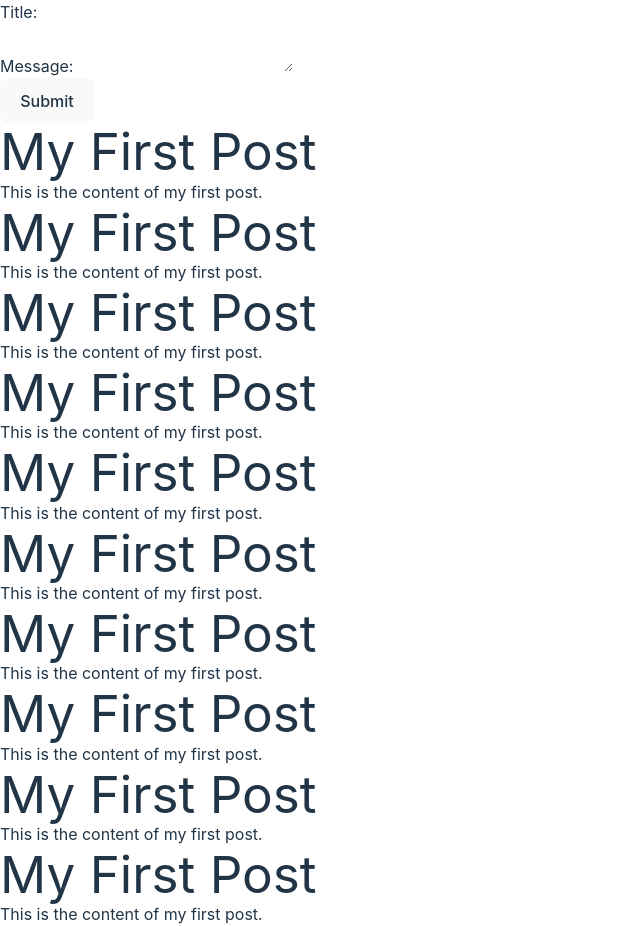
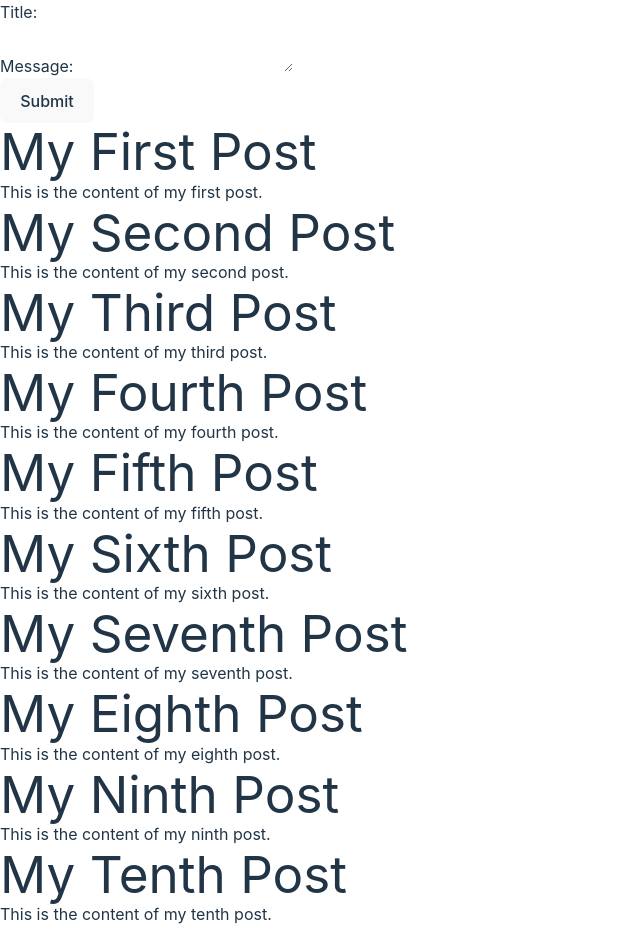
Before and after one commit to YannisOuld/SocialNetwork, a Vue app: page / in a window 1280 px wide. Shown: the whole page, without its empty margins (0-640 px from the left). Built offline with nearby package versions, Linux system fonts and the light colour scheme.

Commit message:
array fix

```diff
--- a/src/App.vue
+++ b/src/App.vue
@@ -3,7 +3,7 @@ import Postform from "./components/Postform.vue";
 import Post from "./components/Post.vue";
 import { ref } from "vue";
 
-const arr = [
+const arr = ref([
   { title: "My First Post", message: "This is the content of my first post." },
   {
     title: "My Second Post",
@@ -32,15 +32,15 @@ const arr = [
     title: "My Tenth Post",
     message: "This is the content of my tenth post.",
   },
-];
+]);
 </script>
 
 <template>
   <div className="flex flex-row w-full">
-    <Postform />
+    <Postform :arr="arr" />
     <ul clasName="flex flex-col">
       <li v-for="post in arr" :key="post.title">
-        <Post :post="post" />
+        <Post :title="post.title" :message="post.message" />
       </li>
     </ul>
   </div>
--- a/src/components/Post.vue
+++ b/src/components/Post.vue
@@ -6,10 +6,8 @@
 </template>
 
 <script setup>
-import { ref } from "vue";
-
-const post = ref({
-  title: "My First Post",
-  message: "This is the content of my first post.",
+const post = defineProps({
+  title: String,
+  message: String,
 });
 </script>
--- a/src/components/Postform.vue
+++ b/src/components/Postform.vue
@@ -23,27 +23,27 @@
 
 <script setup>
 import { ref } from "vue";
-
 const title = ref(null);
 const message = ref(null);
 
 function submitForm() {
-  const formData = new FormData();
+  const formData = {
+    title: "",
+    message: "",
+  };
+
   if (title.value != null) {
-    formData.append("title", title.value);
+    formData.title = title.value;
   }
-  formData.append("message", message.value);
+  if (message.value != null) {
+    formData.message = message.value;
+  }
 
-  if (
-    (title.value == null && message.value == null) ||
-    message.value == null ||
-    title.value == null
-  ) {
-    console.log("Please fill out all fields!");
-    throw new Error("Please fill out all fields!");
+  if (title.value == null && message.value == null) {
+    return alert("Please fill out all fields!");
   }
   console.log(formData);
-  return formData;
+  return arr.value.push(formData).then(console.log(arr.value));
 }
 </script>
 
```
